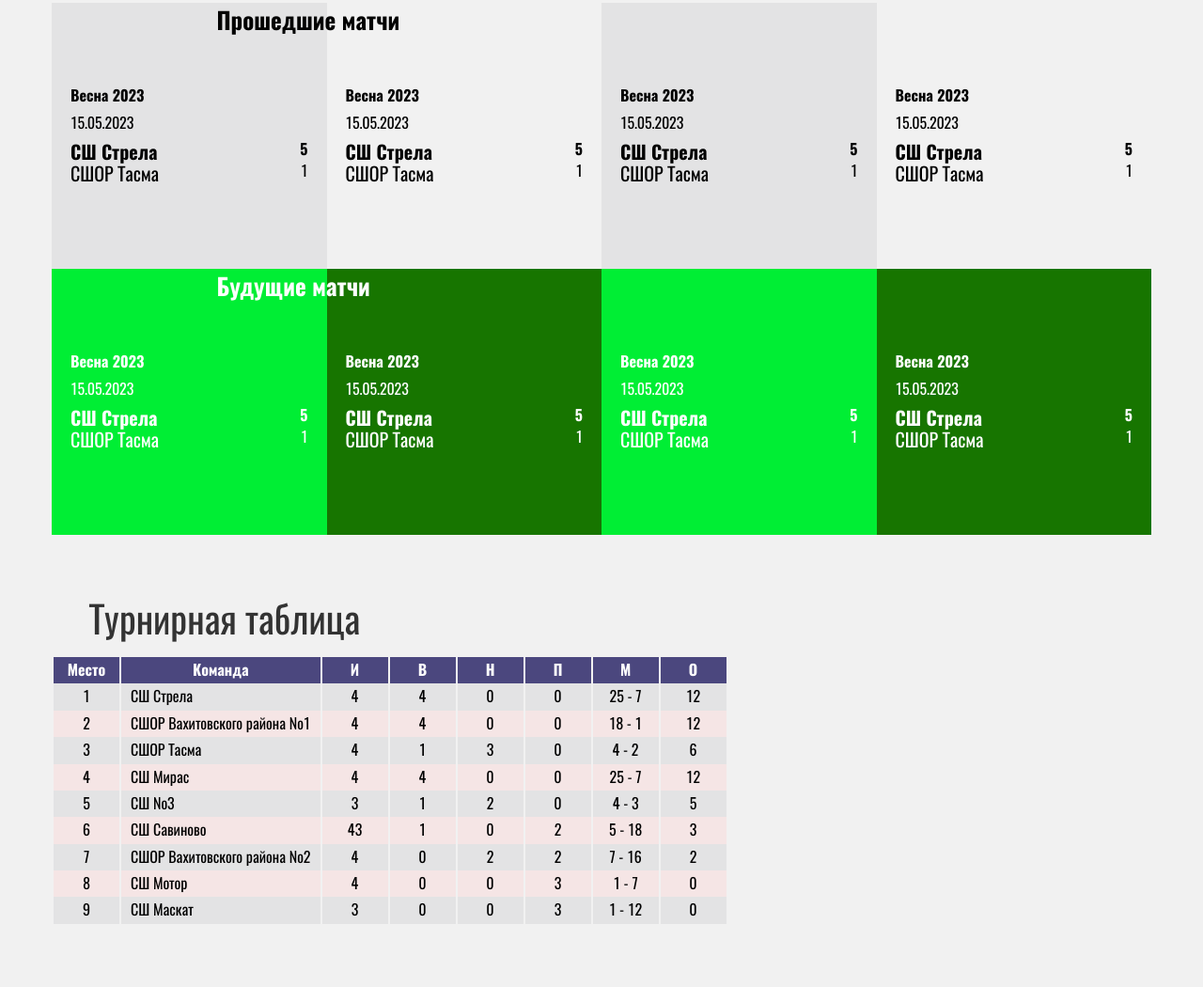
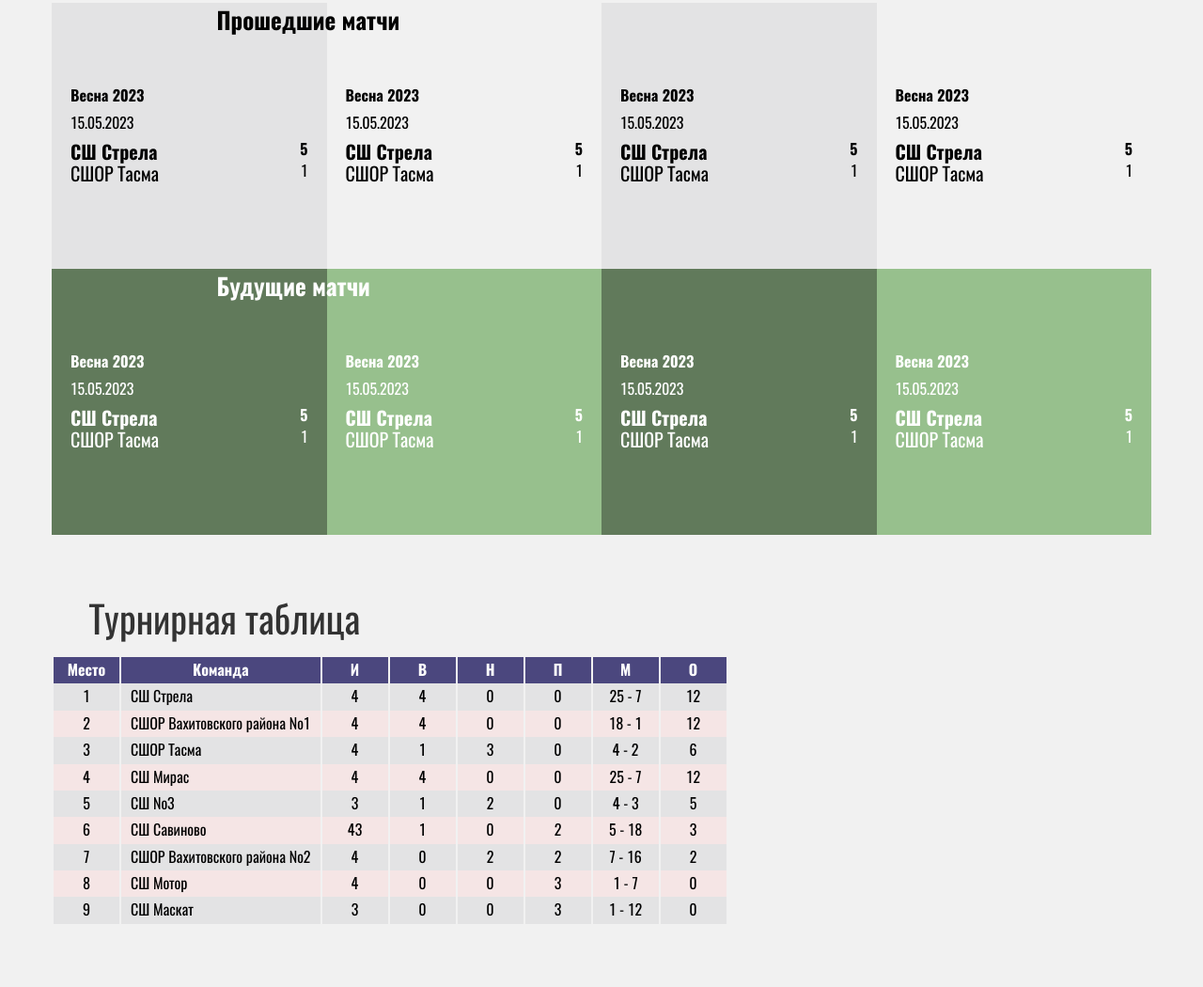
Before and after one commit to husaini1986/strela, a plain HTML site: page index.html in a window 1280 px wide. Shown: the part 1404-2454 px from the top of the page at 94% size. Drawn offline with Linux system fonts and the light colour scheme.

Commit message:
Add files via upload

```diff
--- a/css/style.css
+++ b/css/style.css
@@ -511,12 +511,12 @@ ul {
 .serveses__date-future {
     padding: 90px 20px;
     width: 25%;
-    background-color: #177500;
+    background-color: #97C08D;
     color: #fff;
 }
 
 .serveses__date-future:nth-child(2n) {
-    background-color: #00EE34;
+    background-color: #617A5B;
 }
 
 .servises__match-name {
```
